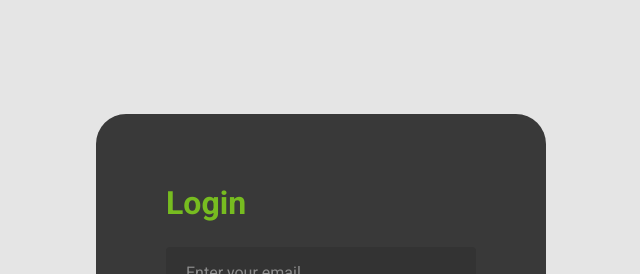
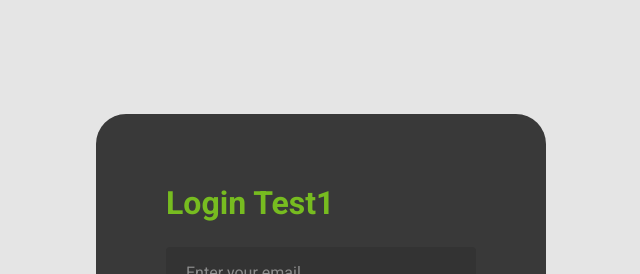
Before and after one commit to jdhidal/SportCom, a React (Create React App) app in the folder frontend/: page / in a window 1280 px wide. Shown: the top 274 px of the page, without its empty margins (319-959 px from the left). Built offline with nearby package versions, Linux system fonts and the light colour scheme.

Commit message:
fix(Deploy): :bug: Test 6 DevOps

```diff
--- a/frontend/src/components/LoginForm/LoginForm.js
+++ b/frontend/src/components/LoginForm/LoginForm.js
@@ -30,7 +30,7 @@ const LoginForm = () => {
 
   return (
     <div className="form-wrapper">
-      <h2>Login</h2>
+      <h2>Login Test1</h2>
       <form onSubmit={handleSubmit}>
         <div className="form-control">
           <input
```
